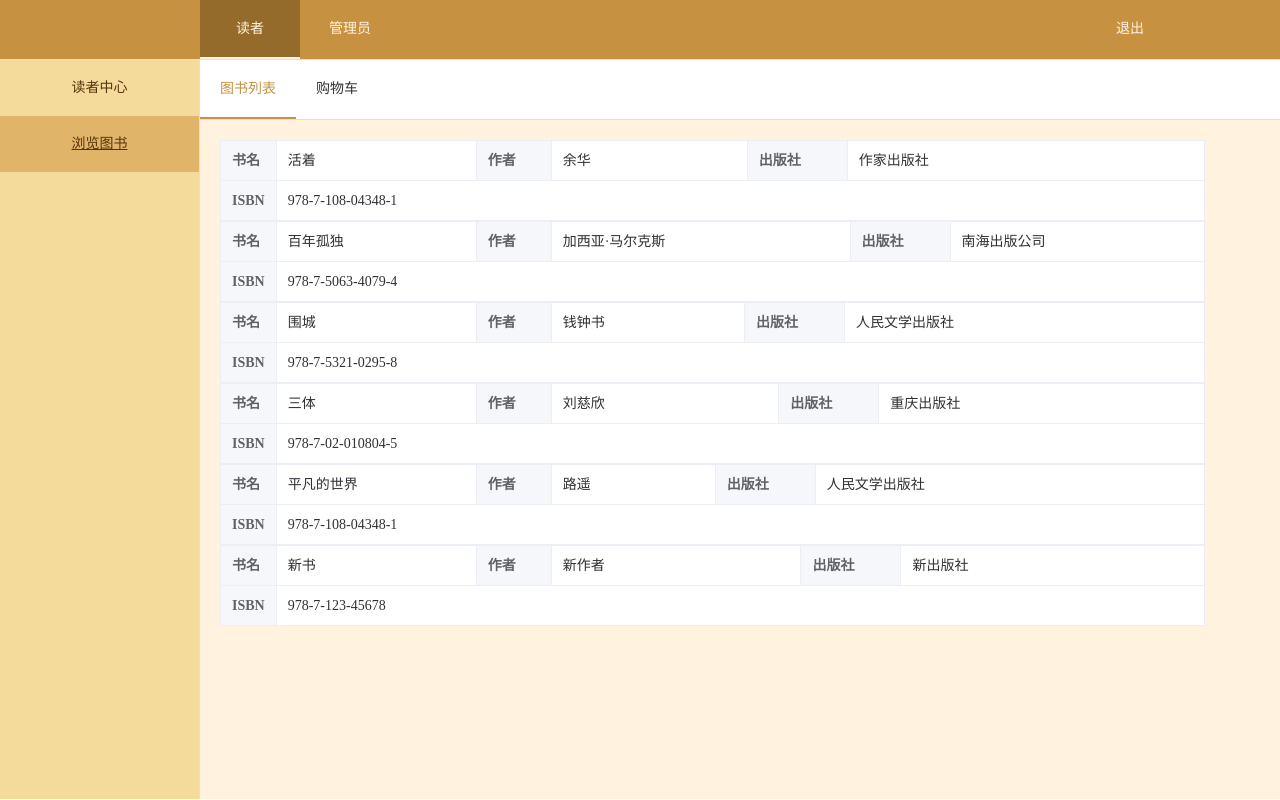
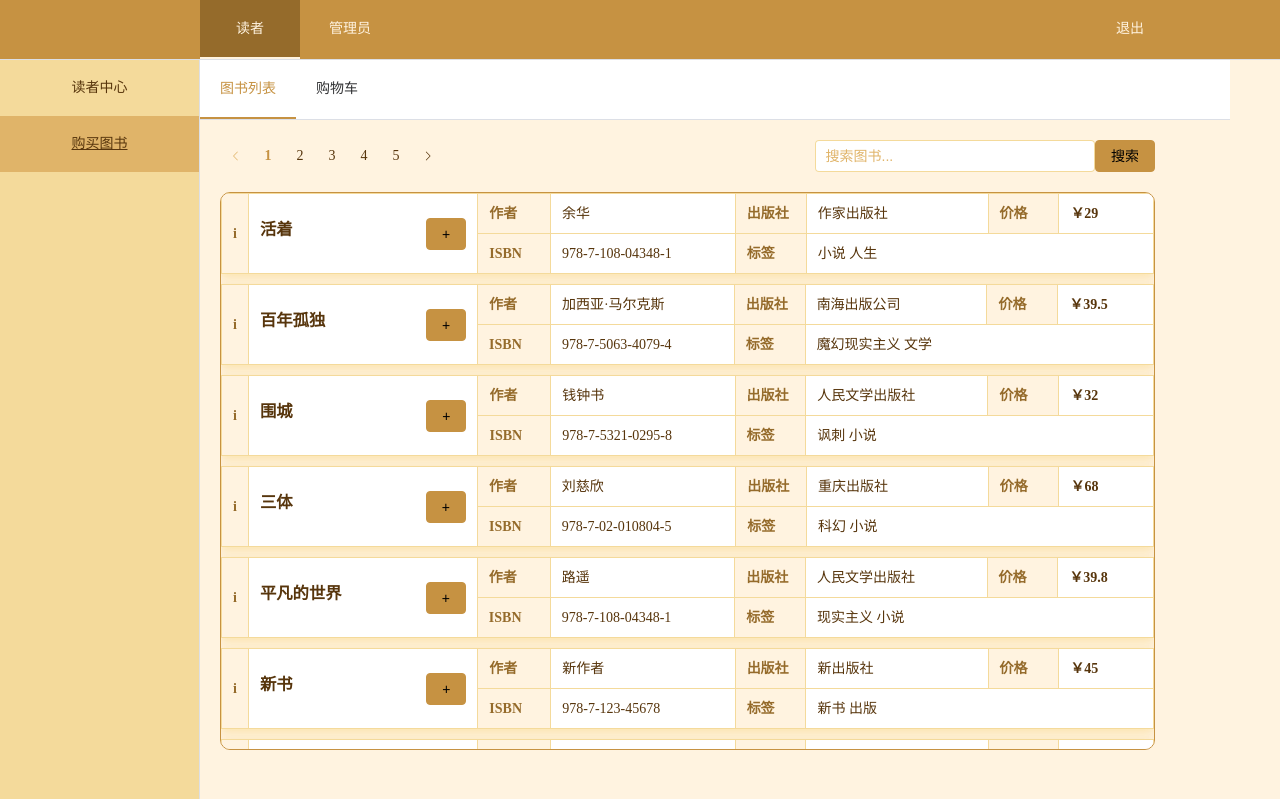
Before and after one commit to TreeNode09/OnlineBookstore, a Vue app: page /bookBrowse in a window 1280 px wide. Built offline with nearby package versions, Linux system fonts and the light colour scheme.

Commit message:
实现了购物车界面，现在前端可以正常购物了

```diff
--- a/package.json
+++ b/package.json
@@ -13,6 +13,7 @@
     "axios": "^1.7.9",
     "element-plus": "^2.9.1",
     "pinia": "^2.2.6",
+    "pinia-plugin-persistedstate": "^4.2.0",
     "vue": "^3.5.13",
     "vue-router": "^4.4.5"
   },
--- a/src/App.vue
+++ b/src/App.vue
@@ -115,6 +115,7 @@ body
 
     --el-menu-active-color: var(--main);
     --el-menu-hover-bg-color: var(--shadowLight);
+    --el-menu-hover-text-color: var(--dark);
 }
 
 .el-input
@@ -122,6 +123,55 @@ body
     --el-input-border-color: var(--light);
     --el-input-text-color: var(--dark);
     --el-input-placeholder-color: var(--pale);
+}
+
+.el-input-number
+{
+    --el-fill-color-light: var(--white);
+    --el-border: var(--pale);
+    --el-color-primary: var(--main);
+}
+
+.el-scrollbar.scroll
+{
+    height: calc(100% - 181px);
+    margin-top: 20px;
+
+    border: 1px solid var(--main);
+    border-radius: 10px;
+}
+
+.el-descriptions
+{
+    margin-bottom: 10px;
+    box-shadow: 0 3px 10px var(--shadowLight);
+
+    --el-text-color-primary: var(--black);
+    --el-text-color-regular: var(--dark);
+    --el-border-color-lighter: var(--light);
+    --el-descriptions-item-bordered-label-background: var(--white);
+
+    transition: border-color 0.5s;
+}
+
+.el-descriptions:hover
+{
+    --el-border-color-lighter: var(--pale);
+}
+
+.el-button
+{
+    --el-button-text-color: var(--white);
+}
+
+.el-pagination
+{
+    display: inline-flex;
+
+    --el-pagination-hover-color: var(--main);
+    --el-text-color-primary: var(--black);
+    --el-fill-color-blank: rgba(0, 0, 0, 0);
+    --el-pagination-button-disabled-color: var(--pale);
 }
 
 .right
@@ -132,6 +182,20 @@ body
 .search
 {
     width: 30%;
+}
+
+.small-input
+{
+    width: 100px;
+}
+</style>
+
+<!-- 字体 -->
+ <style>
+h1, h2, h3, h4, h5, h6
+{
+    display: inline;
+    margin: 0;
 }
 </style>
 
@@ -206,7 +270,7 @@ body
 {
     color: var(--black);
 
-    width: calc(100vw - 200px);
+    width: calc(100vw - 250px);
     padding: 0 75px 0 20px;
 }
 
--- a/src/router/index.js
+++ b/src/router/index.js
@@ -30,6 +30,11 @@ const router = createRouter({
       component: () => import('@/views/BookCart.vue')
     },
     {
+      path: '/orderSucceed',
+      name: 'orderSucceed',
+      component: () => import('@/views/OrderSucceed.vue')
+    },
+    {
       path: '/admin',
       name: 'admin',
       component: () => import('@/views/AdminHomeView.vue')
--- a/src/stores/page.js
+++ b/src/stores/page.js
@@ -4,7 +4,7 @@ import { ref } from "vue"
 export const usePage = defineStore('page', () => {
     const readerPage = ref([
         {path: '/reader', text: '读者中心'},
-        {path: '/bookBrowse', text: '浏览图书'}
+        {path: '/bookBrowse', text: '购买图书'}
     ])
 
     const adminPage = ref([
--- a/src/stores/user.js
+++ b/src/stores/user.js
@@ -7,5 +7,7 @@ export const useUser = defineStore('user', () => {
         password: 'password'
     })
 
-    return {userInfo}
+    const bookCart = ref([])
+
+    return {userInfo, bookCart}
 })
--- a/src/views/BookBrowse.vue
+++ b/src/views/BookBrowse.vue
@@ -3,38 +3,62 @@
     <el-menu-item index="/bookBrowse">图书列表</el-menu-item>
     <el-menu-item index="/bookCart">购物车</el-menu-item>
 </el-menu>
-<el-descriptions v-for="book in books" border>
-    <el-descriptions-item label="书名" label-width="50px" width="200px">{{ book.name }}</el-descriptions-item>
-    <el-descriptions-item label="作者" label-width="75px">{{ book.author }}</el-descriptions-item>
-    <el-descriptions-item label="出版社" label-width="100px">{{ book.publish }}</el-descriptions-item>
-    <el-descriptions-item label="ISBN">{{ book.isbn }}</el-descriptions-item>
-</el-descriptions>
+<el-pagination :total="50" :page-size="10" @current-change="handleCurrentChange"
+    layout="prev, pager, next"></el-pagination>
+<main-button @click="searchBook" class="right">搜索</main-button>
+<el-input v-model="searchText" placeholder="搜索图书..." clearable class="search right"/>
+<el-scrollbar height="100%" class="scroll">
+    <el-descriptions v-for="book in books" :column="4" border>
+        <el-descriptions-item label="i" :rowspan="2" label-width="25px" width="250px">
+            <h3>{{ book.name }}</h3>
+            <main-button v-if="book.count===0" @click="addToCart(book)" class="right">+</main-button>
+            <el-input-number v-else v-model="book.count" @change="handelChange" class="right small-input"/>
+        </el-descriptions-item>
+        <el-descriptions-item label="作者" label-width="75px" width="200px">{{ book.author }}</el-descriptions-item>
+        <el-descriptions-item label="出版社" label-width="75px" width="200px">{{ book.publish }}</el-descriptions-item>
+        <el-descriptions-item label="价格" label-width="75px" width="100px">
+            <h4>￥{{ book.price }}</h4>
+        </el-descriptions-item>
+        <el-descriptions-item label="ISBN">{{ book.isbn }}</el-descriptions-item>
+        <el-descriptions-item label="标签">{{ book.keyword }}</el-descriptions-item>
+    </el-descriptions>
+</el-scrollbar>
 </template>
 
 <script setup>
 import { ref, onMounted } from 'vue'
 import { usePage } from '@/stores/page'
 import { useColor } from '@/stores/color'
+import { useUser } from '@/stores/user'
 
 const page = usePage()
 const color = useColor()
+const user = useUser()
 
 const isMounted = ref(false)
 
 const books = ref([
     {bookId: 4, isbn: "978-7-108-04348-1", name: "活着", publish: "作家出版社", price: 29.0,
-    inventory: 40, author: "余华", keyword: "小说 人生"},
+    inventory: 40, author: "余华", keyword: "小说 人生", count: 0},
     {bookId: 5, isbn: "978-7-5063-4079-4", name: "百年孤独", publish: "南海出版公司", price: 39.5,
-    inventory: 50, author: "加西亚·马尔克斯", keyword: "魔幻现实主义 文学"},
+    inventory: 50, author: "加西亚·马尔克斯", keyword: "魔幻现实主义 文学", count: 0},
     {bookId: 6, isbn: "978-7-5321-0295-8", name: "围城", publish: "人民文学出版社", price: 32.0,
-    inventory: 60, author: "钱钟书", keyword: "讽刺 小说"},
+    inventory: 60, author: "钱钟书", keyword: "讽刺 小说", count: 0},
     {bookId: 7, isbn: "978-7-02-010804-5", name: "三体", publish: "重庆出版社", price: 68.0,
-    inventory: 80, author: "刘慈欣", keyword: "科幻 小说"},
+    inventory: 80, author: "刘慈欣", keyword: "科幻 小说", count: 0},
     {bookId: 8, isbn: "978-7-108-04348-1", name: "平凡的世界", publish: "人民文学出版社", price: 39.8,
-    inventory: 70, author: "路遥", keyword: "现实主义 小说"},
+    inventory: 70, author: "路遥", keyword: "现实主义 小说", count: 0},
     {bookId: 9, isbn: "978-7-123-45678", name: "新书", publish: "新出版社", price: 45.0,
-    inventory: 252, author: "新作者", keyword: "新书 出版"}
+    inventory: 252, author: "新作者", keyword: "新书 出版", count: 0},
+    {bookId: 10, isbn: "978-7-123-45678", name: "新书", publish: "新出版社", price: 45.0,
+    inventory: 252, author: "新作者", keyword: "新书 出版", count: 0},
+    {bookId: 11, isbn: "978-7-123-45678", name: "新书", publish: "新出版社", price: 45.0,
+    inventory: 252, author: "新作者", keyword: "新书 出版", count: 0},
+    {bookId: 12, isbn: "978-7-123-45678", name: "新书", publish: "新出版社", price: 45.0,
+    inventory: 252, author: "新作者", keyword: "新书 出版", count: 0}
 ])
+
+const searchText = ref('')
 
 onMounted(() => {
     page.currentUser = 'Reader'
@@ -42,7 +66,43 @@ onMounted(() => {
     page.currentSubPage = '/bookBrowse'
     color.setOption(2)
 
+    if(user.bookCart.length > 0){
+        for(let i = 0; i < books.value.length; i++){
+            for(let j = 0; j < user.bookCart.length; j++){
+                if(books.value[i].bookId === user.bookCart[j].bookId){
+                    books.value[i].count = user.bookCart[j].count
+                }
+            }
+        }
+    }
     //getStockList()
     isMounted.value = true
 })
+
+function addToCart(book){
+    for(let i = 0; i < books.value.length; i++){
+        if(books.value[i].bookId === book.bookId){
+            books.value[i].count++
+        }
+    }
+    user.bookCart.push(book)
+}
+
+function handleCurrentChange(value){
+    console.log(value)
+}
+
+function handelChange(currentValue, oldValue){
+    if(currentValue === 0){
+        for(let i = 0; i < user.bookCart.length; i++){
+            if(user.bookCart[i].count === 0){
+                user.bookCart.splice(i, 1)
+            }
+        }
+    }
+}
+
+function searchBook(){
+
+}
 </script>
--- a/src/views/BookCart.vue
+++ b/src/views/BookCart.vue
@@ -1,3 +1,71 @@
-<temlate>
+<template>
+<el-menu :default-active="page.currentSubPage" mode="horizontal" :router="true" :ellipsis="false" class="sub-menu">
+    <el-menu-item index="/bookBrowse">图书列表</el-menu-item>
+    <el-menu-item index="/bookCart">购物车</el-menu-item>
+</el-menu>
+<el-table :data="user.bookCart" style="margin-bottom: 20px;">
+    <el-table-column prop="name" label="书名"></el-table-column>
+    <el-table-column prop="count" label="数量"></el-table-column>
+    <el-table-column prop="price" label="单价"></el-table-column>
+    <el-table-column width="75px" fixed="right" >
+        <template #default="scope">
+            <el-button @click="deleteBook(scope.row.bookId)"
+                type="danger" size="small">删除</el-button>
+        </template>
+    </el-table-column>
+</el-table>
+<h4>总价:</h4><h3>￥{{ totalPrice }}</h3>
+<main-button class="right" @click="payOrder">立即支付</main-button>
+<main-button class="right" @click="postOrder" style="margin-right: 10px;">确认订单</main-button>
+</template>
 
-</temlate>
+<script setup>
+import { ref, onMounted } from 'vue'
+import router from '@/router'
+
+import { useUser } from '@/stores/user'
+import { usePage } from '@/stores/page'
+import { useColor } from '@/stores/color'
+
+const page = usePage()
+const color = useColor()
+const user = useUser()
+
+const isMounted = ref(false)
+
+const totalPrice = ref(0)
+
+onMounted(() => {
+    page.currentUser = 'Reader'
+    page.currentPage = '/bookBrowse'
+    page.currentSubPage = '/bookCart'
+    color.setOption(2)
+
+    isMounted.value = true
+    calcTotalPrice()
+})
+
+function postOrder(){
+    router.push('/orderSucceed')
+}
+
+function payOrder(){
+    postOrder()
+}
+
+function deleteBook(bookId){
+    for(let i = 0; i < user.bookCart.length; i++){
+        if(user.bookCart[i].bookId === bookId){
+            user.bookCart.splice(i, 1)
+        }
+    }
+    calcTotalPrice()
+}
+
+function calcTotalPrice(){
+    totalPrice.value = 0
+    for(let i = 0; i < user.bookCart.length; i++){
+        totalPrice.value += user.bookCart[i].price * user.bookCart[i].count
+    }
+}
+</script>
--- /dev/null
+++ b/src/views/OrderSucceed.vue
@@ -0,0 +1,48 @@
+<template>
+<el-menu :default-active="page.currentSubPage" mode="horizontal" :router="true" :ellipsis="false" class="sub-menu">
+    <el-menu-item index="/bookBrowse">图书列表</el-menu-item>
+    <el-menu-item index="/bookCart">购物车</el-menu-item>
+    <el-menu-item index="/orderSucceed">成功</el-menu-item>
+</el-menu>
+</template>
+
+<script setup>
+import { ref, onMounted } from 'vue'
+import router from '@/router'
+
+import { useUser } from '@/stores/user'
+import { usePage } from '@/stores/page'
+import { useColor } from '@/stores/color'
+
+const page = usePage()
+const color = useColor()
+const user = useUser()
+
+const isMounted = ref(false)
+
+onMounted(() => {
+    page.currentUser = 'Reader'
+    page.currentPage = '/bookBrowse'
+    page.currentSubPage = '/orderSucceed'
+    color.setOption(3)
+
+    isMounted.value = true
+})
+</script>
+
+<style scoped>
+.sub-menu
+{
+    padding-left: 0;
+    padding-right: 0;
+    margin-bottom: 20px;
+    margin-left: -20px;
+    margin-right: -75px;
+
+    background-color: #FFF;
+
+    --el-menu-active-color: var(--main);
+    --el-menu-hover-bg-color: var(--shadowLight);
+    --el-menu-hover-text-color: var(--dark);
+}
+</style>
```
